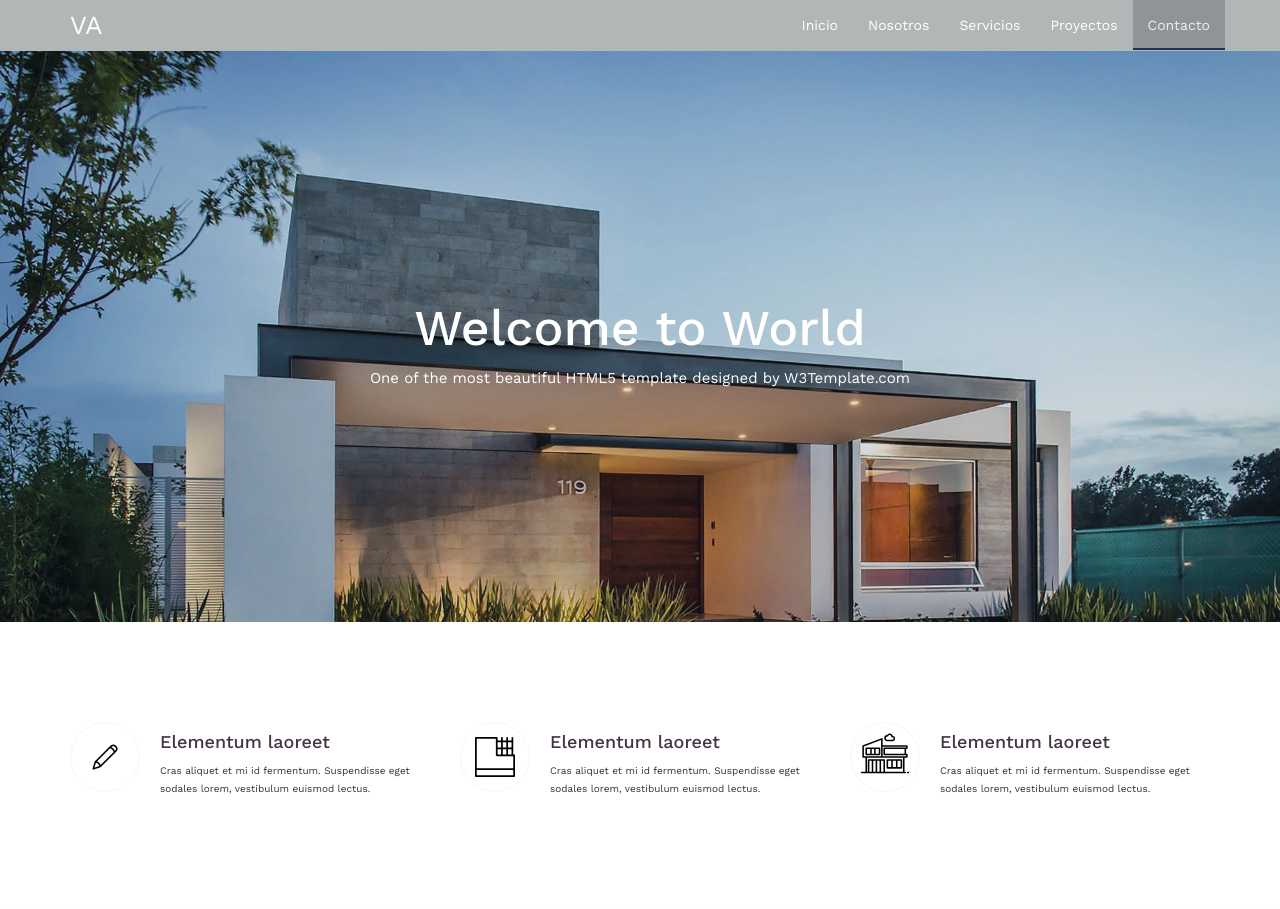
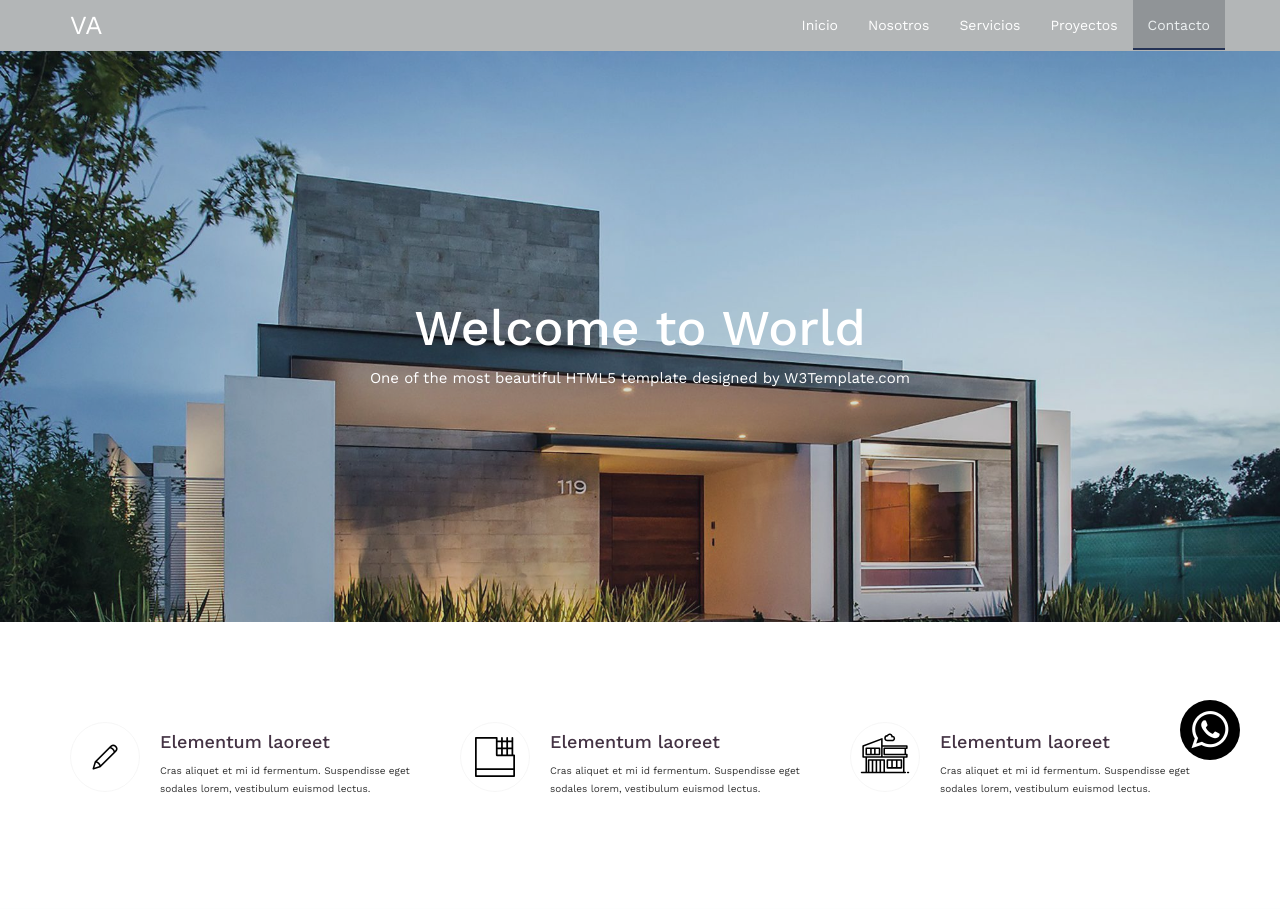
Before and after one commit to Ocejo/VA-Design-Architecture, a PHP site: page / in a window 1280 px wide. Shown: the top 909 px of the page. Run offline with PHP 8.4, Linux system fonts and the light colour scheme; some libraries are stand-ins or nearby versions; some web fonts are replaced.

Commit message:
se agrego el boton de whatsapp

```diff
--- a/index.html
+++ b/index.html
@@ -291,6 +291,11 @@
       </div>
     </div>
   </div>
+  <link rel="stylesheet" href="https://maxcdn.bootstrapcdn.com/font-awesome/4.5.0/css/font-awesome.min.css">
+  <a href="https://api.whatsapp.com/send?phone=529993272679&amp;text=Hola%21%20Quisiera%20m%C3%A1s%20informaci%C3%B3n%20sobre%20VA"
+    class="float" target="_blank">
+    <i class="fa fa-whatsapp my-float"></i>
+  </a>
   <footer>
     <div class="container">
       <div class="row">
--- a/style.css
+++ b/style.css
@@ -13,6 +13,25 @@ h1, h2, h3, h4, h5, h6 {
 }
 a {
 	outline: none !important;
+}
+/* BOTON DE WHATSAPP */
+.float {
+  position: fixed;
+  width: 60px;
+  height: 60px;
+  bottom: 40px;
+  right: 40px;
+  background-color: black;
+  color: rgb(255, 255, 255);
+  text-align: center;
+  font-size: 43px;
+  z-index: 100;
+  border-radius: 50px;
+}
+.float:hover {
+  background-color: white;
+  box-shadow: rgb(153, 153, 153) 2px 2px 3px;
+  color: black;
 }
 /*-----Header & Banner Starts-------*/
 .navbar-brand {
```
